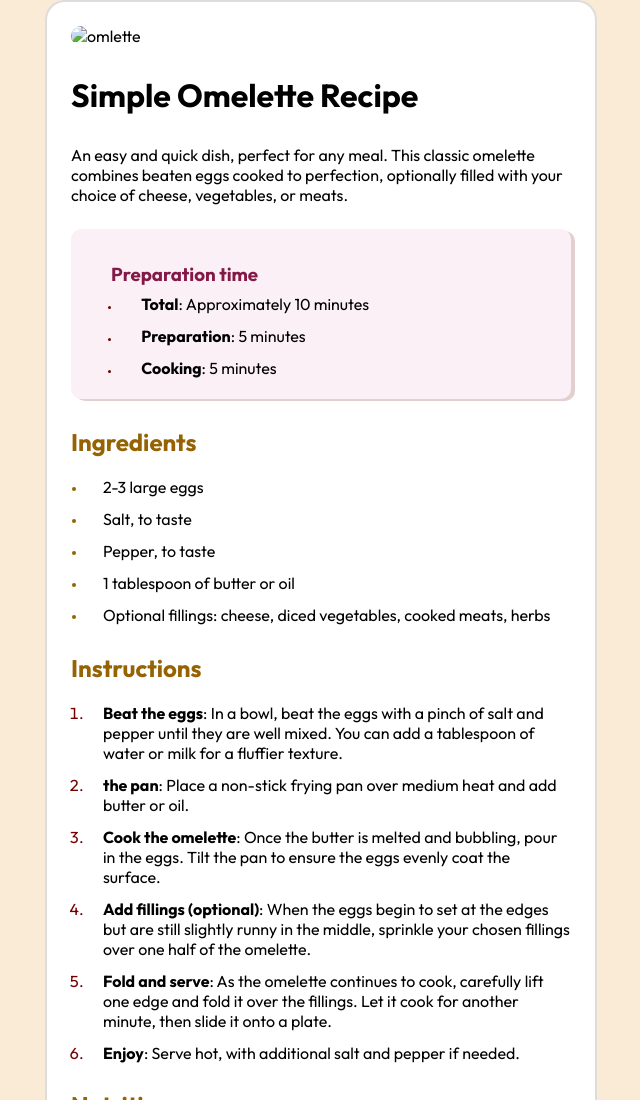
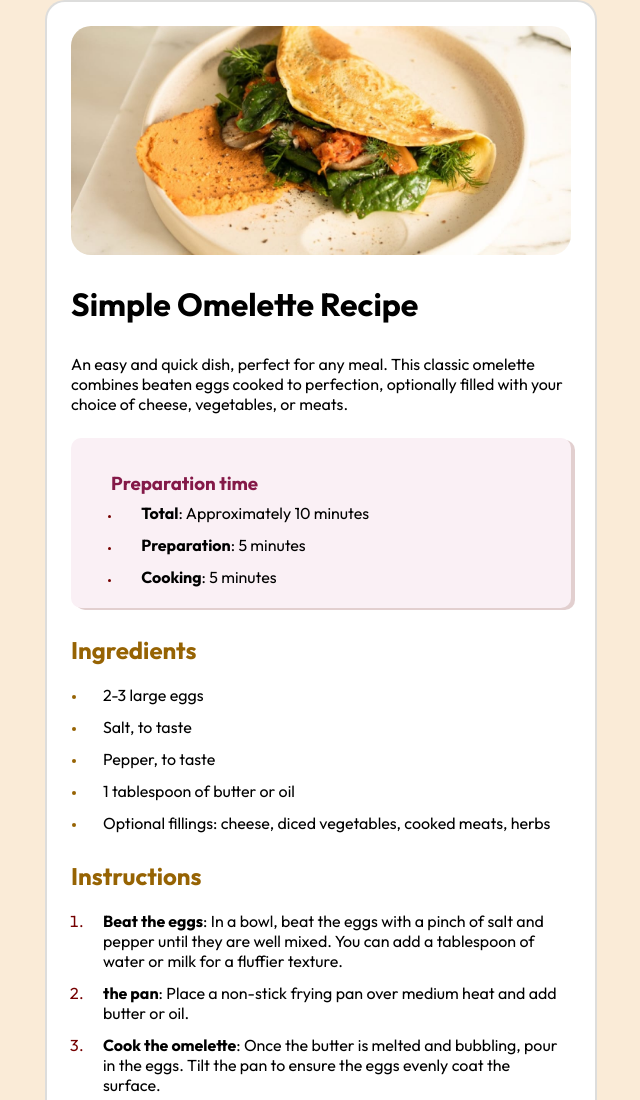
Before and after one commit to ringlochid/recipe-page-main, a plain HTML site: page index.html in a window 1280 px wide. Shown: the top 1100 px of the page, without its empty margins (319-959 px from the left). Drawn offline with Linux system fonts and the light colour scheme; the site is published under a folder, as on GitHub Pages, so addresses that start at the root find nothing.

Commit message:
"fiximg"

```diff
--- a/index.html
+++ b/index.html
@@ -13,7 +13,7 @@
 </head>
 <body>
   <div class="recipecard">
-      <img src="/assets/images/image-omelette.jpeg" alt="omlette" class="omleteeimg">
+      <img src="./assets/images/image-omelette.jpeg" alt="omlette" class="omleteeimg">
       <h1>Simple Omelette Recipe</h1>
 
       <p style="margin-top: 0;">An easy and quick dish, perfect for any meal. This classic omelette combines beaten eggs cooked
```
